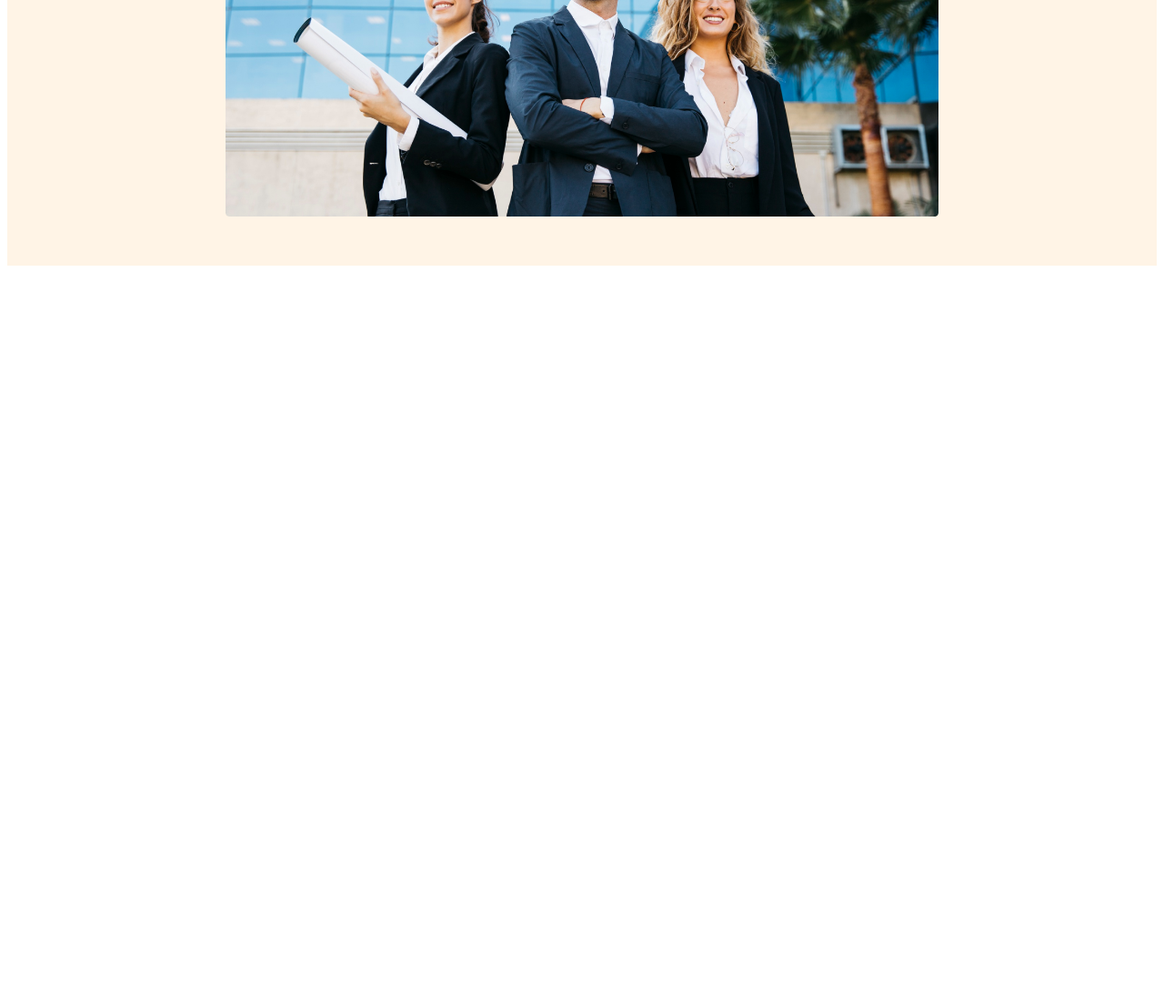
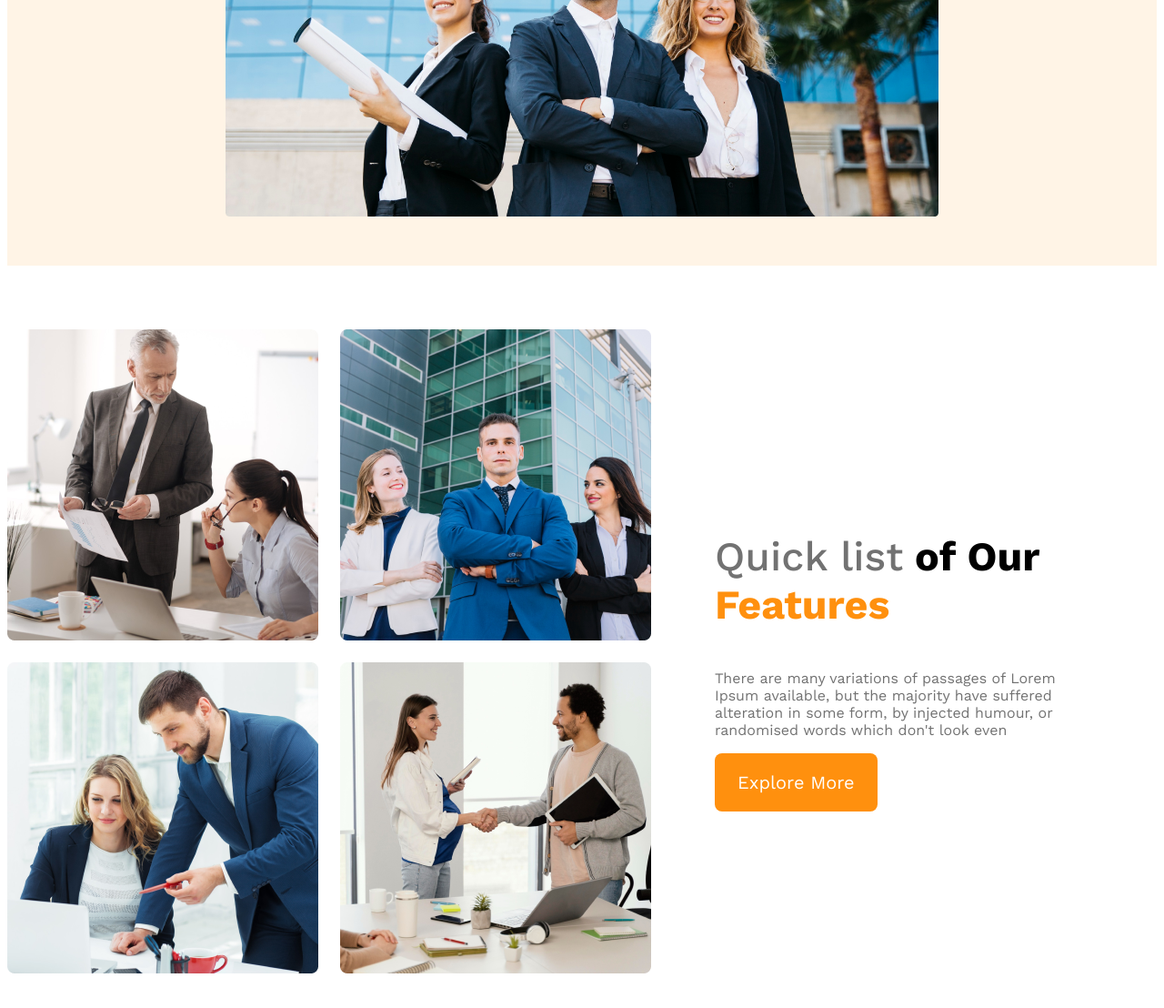
Before and after one commit to isalim079/g3-architect-responsive-website, a plain HTML site: page index.html in a window 1280 px wide. Shown: the part 719-1827 px from the top of the page at 91% size. Before the commit the page ends 1019 px from the top, so only its background shows below. Drawn offline with nearby package versions, Linux system fonts and the light colour scheme.

Commit message:
quick responsive done

```diff
--- a/css/style.css
+++ b/css/style.css
@@ -10,6 +10,9 @@
     font-size: 1.25rem;
     cursor: pointer;
     border: 0;
+}
+.text-light-gray{
+    color: #727272;
 }
 header{
     background: rgba(255, 144, 14, 0.10);
@@ -49,22 +52,69 @@ nav li a{
     font-weight: 700;
     color: #131313;
 }
-.banner-description{
-    color: #727272;
-}
+
 .banner img{
     margin-top: 20px;
     width: 100%;
 }
 
 
+
+/* main styles */
+main{
+    max-width: 14440px;
+    margin: 70px auto;
+}
+/* teams styles */
+.teams-container{
+    display: flex;
+    align-items: center;
+}
+.teams-img-container{
+    display: grid;
+    grid-template-columns: repeat(2, 1fr);
+    gap: 1.5rem;
+}
+.teams-content{
+    padding-right: 70px;
+    padding-left: 70px;
+}
+.teams-title{
+    font-size: 2.8rem;
+}
+.teams-title .quick-list{
+    color: #727272;
+    font-weight: 500;
+}
+.teams-title .text-features{
+    color: #FF900E;
+    font-weight: 700;
+}
+
+
 /* responsive media queries */
+/* Mobile Devices */
 @media screen and (max-width: 576px) {
     header{
         padding: 20px;
     }
-    nav {
+    nav, .teams-container {
         flex-direction: column;
     }
-
+    .teams-img-container{
+        grid-template-columns: 1fr;
+    }
+    .teams-content{
+        padding-left: 20px;
+        padding-right: 20px;
+    }
 }
+/* Tablet or medium devices */
+@media screen and (min-width: 576px) and (max-width: 960px) {
+    header{
+        padding: 50px;
+    }
+    nav, .teams-container {
+        flex-direction: column;
+    }
+}
--- a/index.html
+++ b/index.html
@@ -23,7 +23,7 @@
         <div class="banner">
             <div class="banner-content">
                 <h1 class="banner-title">Brand New Group of Architects</h1>
-            <p class="banner-description">
+            <p class="text-light-gray">
                 There are many variations of passages of Lorem Ipsum available, but the majority have suffered alteration in some form, by injected humour, or randomised words which don't look even
             </p>
             <button class="btn-primary">Explore More</button>
@@ -31,8 +31,22 @@
             <img src="images/banner.png" alt="">
         </div>
     </header>
+    <!-- Header End -->
     <main>
-
+        <!-- teams sections start -->
+        <section class="teams-container">
+            <div class="teams-img-container">
+                <img src="images/team1.png" alt="">
+                <img src="images/team2.png" alt="">
+                <img src="images/team3.png" alt="">
+                <img src="images/team4.png" alt="">
+            </div>
+            <div class="teams-content">
+                <h3 class="teams-title"><span class="quick-list">Quick list</span> <span>of Our</span> <span class="text-features">Features</span></h3>
+                <p class="text-light-gray">There are many variations of passages of Lorem Ipsum available, but the majority have suffered alteration in some form, by injected humour, or randomised words which don't look even</p>
+                <button class="btn-primary">Explore More</button>
+            </div>
+        </section>
     </main>
     <footer>
 
```
